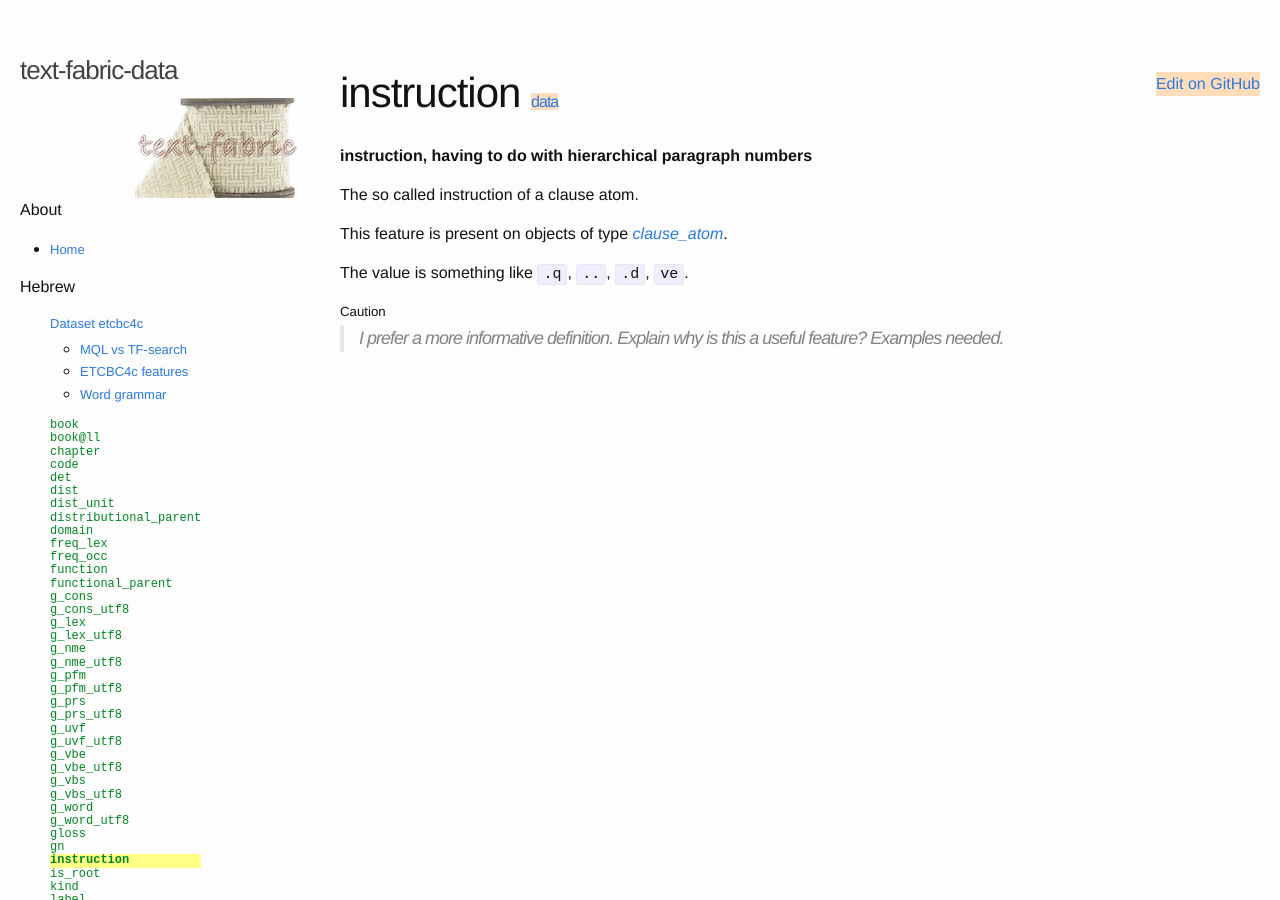
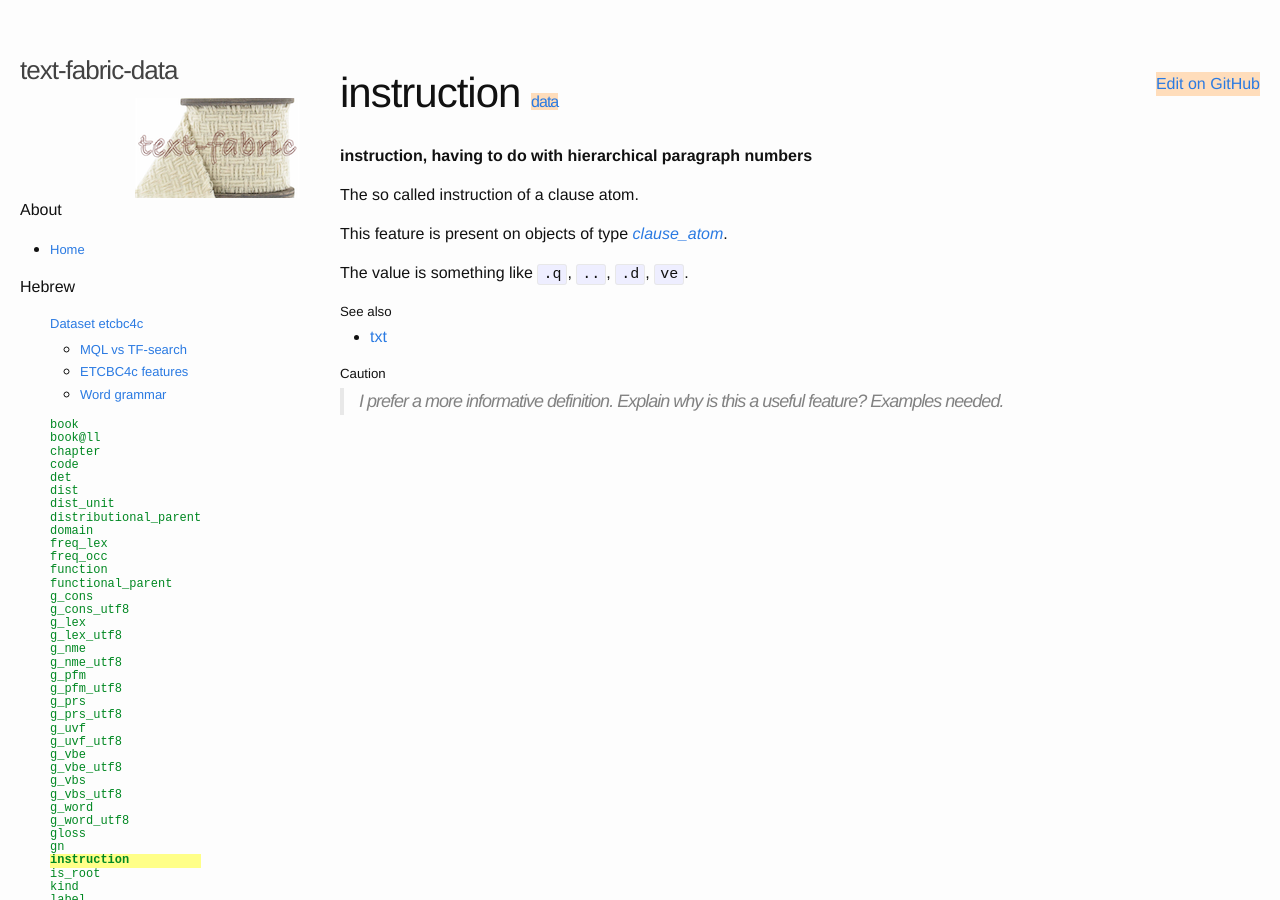
Before and after one commit to kungsik/text-fabric-data, a Jekyll site: the page built from docs/_features/hebrew/etcbc4c/instruction.md, in a window 1280 px wide and 900 px high. Built offline with Jekyll 4.4.1, drawn with Linux system fonts in a browser that asks for light colours.

Commit message:
Update instruction.md

```diff
--- a/docs/_features/hebrew/etcbc4c/instruction.md
+++ b/docs/_features/hebrew/etcbc4c/instruction.md
@@ -10,6 +10,10 @@ This feature is present on objects of type [*clause_atom*](otype).
 
 The value is something like ``.q``, ``..``, ``.d``, ``ve``.
 
+##### See also
+
+* [txt](https://etcbc.github.io/text-fabric-data/features/hebrew/etcbc4c/txt)
+
 ##### Caution
 > I prefer a more informative definition.
 Explain why is this a useful feature? Examples needed.
```
